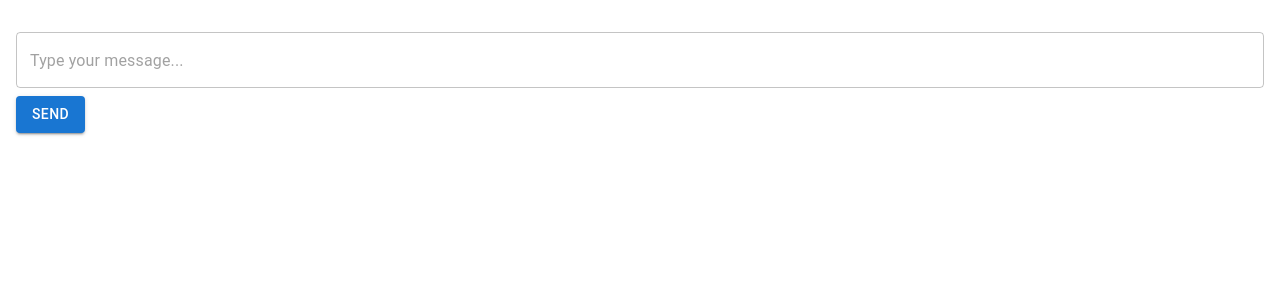
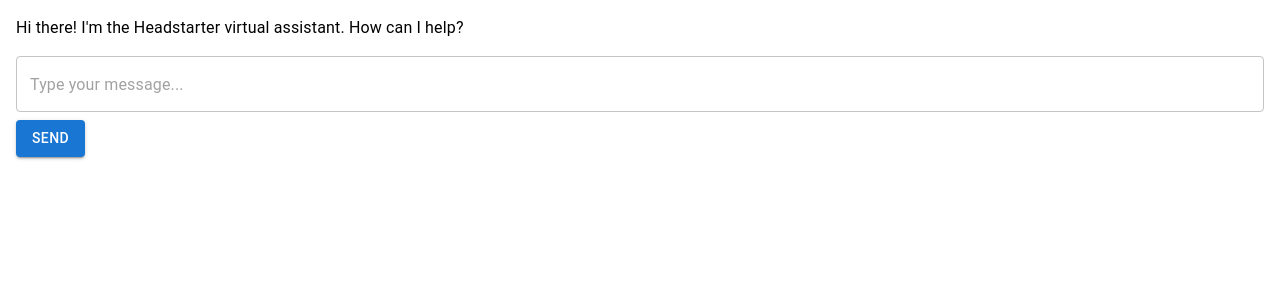
Before and after one commit to zzaneer086/AI-Customer-Support, a Next.js app: page / in a window 1280 px wide. Shown: the top 300 px of the page. Built offline with nearby package versions, Linux system fonts and the light colour scheme.

Commit message:
plz work

```diff
--- a/app/page.js
+++ b/app/page.js
@@ -43,6 +43,7 @@
   return (
     <Box sx={{ p: 2 }}>
       {/* Chat History */}
+      <Typography>{firstMessage}</Typography>
       <Stack spacing={2} sx={{ mb: 2 }}>
         {history.map((msg, index) => (
           <Typography key={index} align={msg.role === "user" ? "right" : "left"}>
```
